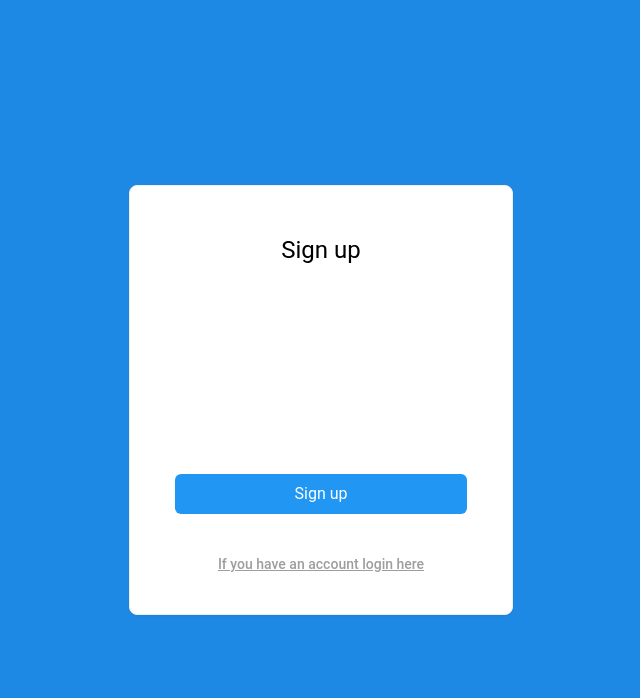
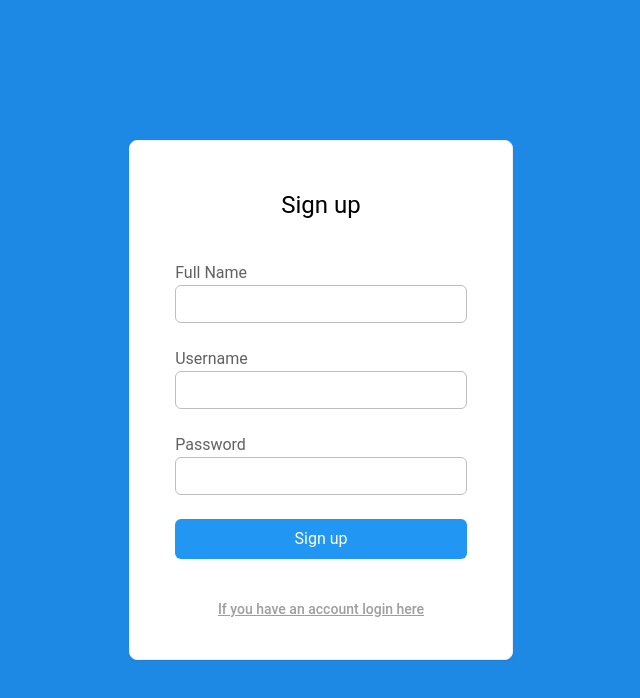
Before and after one commit to jhael07fmp/selenium-test, a React (Vite) app: page /register in a window 1280 px wide. Shown: the top 698 px of the page, without its empty margins (319-959 px from the left). Built offline with nearby package versions, Linux system fonts and the light colour scheme.

Commit message:
inputs better

```diff
--- a/src/components/Session/index.css
+++ b/src/components/Session/index.css
@@ -8,7 +8,7 @@
 }
 
 .session-card__form {
-  @apply mt-10 grid gap-y-8 w-11/12 md:w-10/12 mx-auto;
+  @apply mt-10 grid gap-y-6 w-11/12 md:w-10/12 mx-auto;
 }
 
 .session-card__button {
--- a/src/components/inputs/BasicInput.jsx
+++ b/src/components/inputs/BasicInput.jsx
@@ -1,18 +1,28 @@
 /* eslint-disable react/prop-types */
 // import { Input } from "@material-tailwind/react";
 
-const BasicInput = ({ label, setter, propName, initialState, type = "text", id }) => {
+const BasicInput = ({
+  label,
+  setter,
+  propName,
+  initialState,
+  type = "text",
+  id,
+}) => {
   const handleChangeInput = (e, setter, propName, initialState) => {
     setter({ ...initialState, [propName]: e.target.value });
   };
 
   return (
-    <input
-      id={id}
-      type={type}
-      label={label}
-      onChange={(e) => handleChangeInput(e, setter, propName, initialState)}
-    />
+    <div>
+      <label className="text-gray-700">{label}</label>
+      <input
+        className="border rounded-md border-gray-400 w-full p-1.5 focus:outline-blue-500 hover:border-gray-400 hover:bg-gray-50"
+        id={id}
+        type={type}
+        onChange={(e) => handleChangeInput(e, setter, propName, initialState)}
+      />
+    </div>
   );
 };
 
--- a/src/test/loginTest.js
+++ b/src/test/loginTest.js
@@ -15,7 +15,9 @@ const executeTests = async () => {
   } catch (err) {
     console.log("Error", err);
   } finally {
-    await driver.quit();
+    setTimeout(async () => {
+      await driver.quit();
+    }, 5000);
   }
 };
 
@@ -23,7 +25,9 @@ const executeTests = async () => {
 const errorIfUsernameIsMissing = async (driver) => {
   try {
     await driver.findElement(By.id("username")).sendKeys("", Key.RETURN);
-    const result = await driver.findElement(By.id("swal2-html-container")).getText();
+    const result = await driver
+      .findElement(By.id("swal2-html-container"))
+      .getText();
 
     if (result === "Username is required") console.log("Username Test Passed!");
     else console.log("Username Test Failed!");
@@ -37,7 +41,9 @@ const errorIfPasswordIsMissing = async (driver) => {
   try {
     await driver.findElement(By.id("username")).sendKeys("user");
     await driver.findElement(By.id("password")).sendKeys("", Key.RETURN);
-    const result = await driver.findElement(By.id("swal2-html-container")).getText();
+    const result = await driver
+      .findElement(By.id("swal2-html-container"))
+      .getText();
 
     if (result === "Password is required") console.log("Password Test Passed!");
     else console.log("Password Test Failed!");
@@ -50,9 +56,12 @@ const errorIfPasswordIsMissing = async (driver) => {
 const errorIfFullNameIsMissing = async (driver) => {
   try {
     await driver.findElement(By.id("name")).sendKeys("", Key.RETURN);
-    const result = await driver.findElement(By.id("swal2-html-container")).getText();
+    const result = await driver
+      .findElement(By.id("swal2-html-container"))
+      .getText();
 
-    if (result === "Full name is required") console.log("Name in register Test Passed!");
+    if (result === "Full name is required")
+      console.log("Name in register Test Passed!");
     else console.log("Name in register Test Failed!");
   } catch (err) {
     console.log("Error in username test", err);
```
